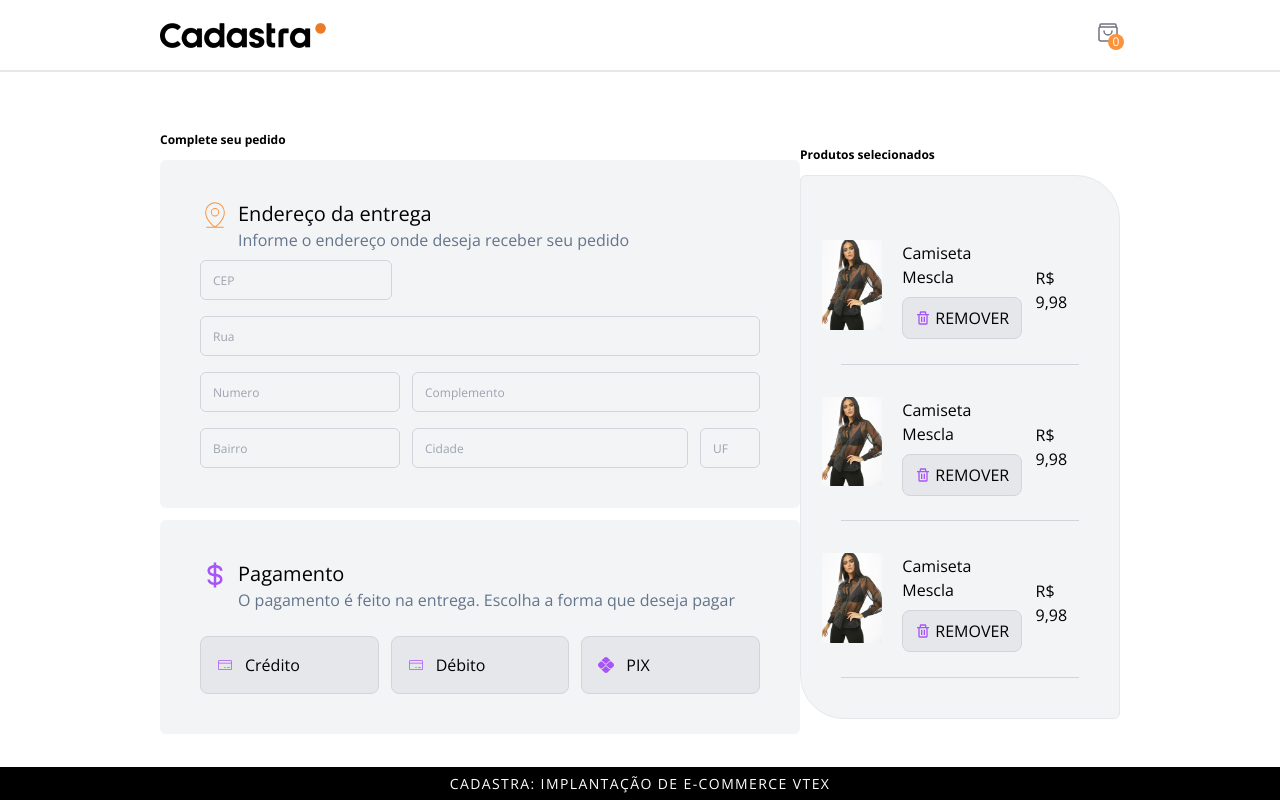
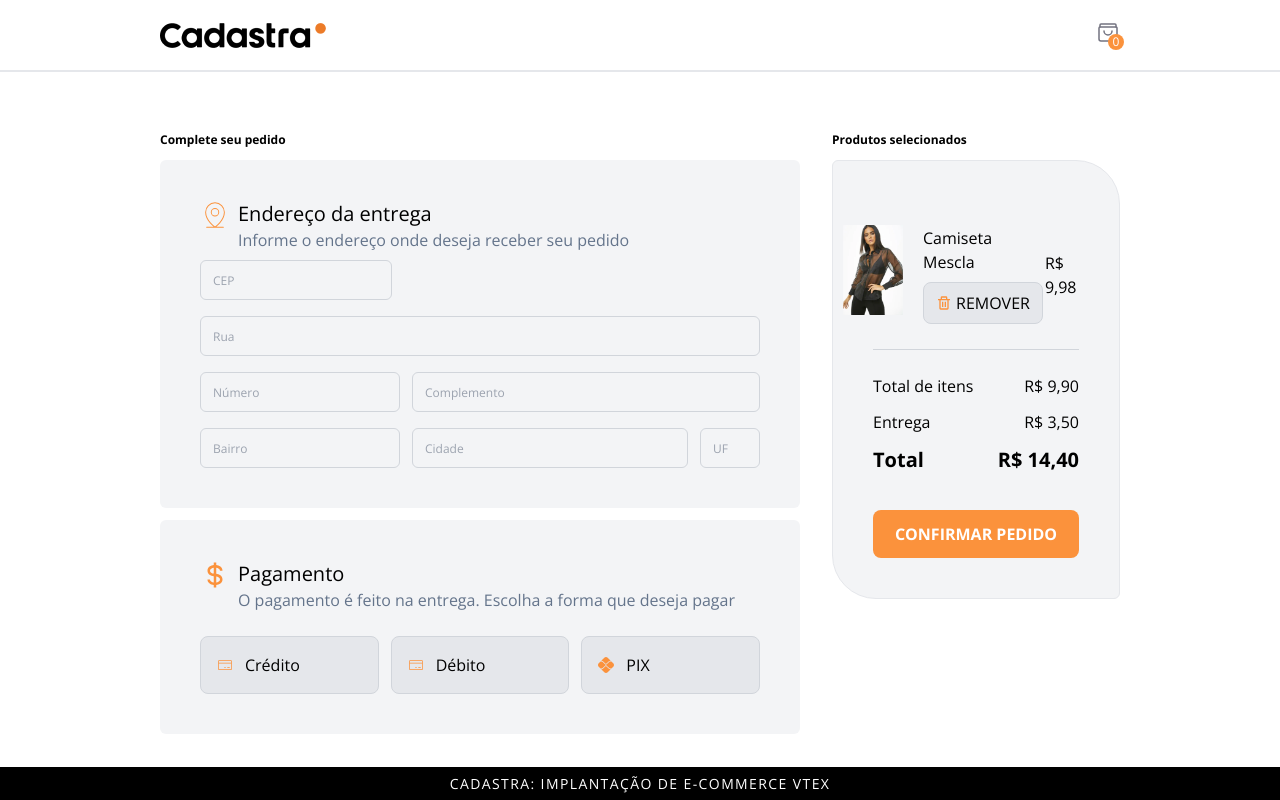
Before and after one commit to Wesley-Medeiros/Ecommerce, a Next.js app: page /form in a window 1280 px wide. Built offline with nearby package versions, Linux system fonts and the light colour scheme.

Commit message:
feat: finalização da page de pedidos

```diff
--- a/src/app/form/components/address-form.tsx
+++ b/src/app/form/components/address-form.tsx
@@ -2,10 +2,10 @@ import { Input } from "@/components/input";
 
 export function AddressForm() {
     return (
-        <div className="w-full grid grid-cols-[12.5rem_17.25rem_3.75rem] gap-x-3 gap-y-4 grid-flow-dense">
+        <div className="w-full grid grid-cols-[12.5rem_17.25rem_3.75rem] gap-x-3 gap-y-4 grid-flow-dense flex-1">
             <Input placeholder="CEP" type="number" className="h-10 rounded-md bg-gray-100 border-gray-300 border transition-colors duration-400 text-xs px-3 focus:border-orange-400 outline-none col-span-3 max-w-48" />
             <Input placeholder="Rua" type="street" className=" h-10 rounded-md bg-gray-100 border-gray-300 border transition-colors duration-400 text-xs px-3 focus:border-orange-400 outline-none col-span-3" />
-            <Input placeholder="Numero" type="number" />
+            <Input placeholder="Número" type="number" />
             <Input placeholder="Complemento" type="complement" className="h-10 rounded-md bg-gray-100 border-gray-300 border transition-colors duration-400 text-xs px-3 focus:border-orange-400 outline-none col-span-2" />
             <Input placeholder="Bairro" />
             <Input placeholder="Cidade" />
--- a/src/app/form/components/completeOrderForm.tsx
+++ b/src/app/form/components/completeOrderForm.tsx
@@ -6,7 +6,7 @@ import { PaymentMethodOptions } from "./payment-method-options";
 
 export function CompleteOrderForm() {
     return (
-        <div className="flex flex-col gap-3 w-[640px]">
+        <div className="flex flex-col gap-3 w-[640px] flex-1">
             <p className="font-bold text-xs">Complete seu pedido</p>
 
             <div className="space-y-3">
@@ -24,7 +24,7 @@ export function CompleteOrderForm() {
 
                 <div className="w-full bg-gray-100 rounded-md p-10 flex flex-col gap-2">
                     <div className="flex gap-2">
-                        <BiDollar size={30} className="text-purple-500" />
+                        <BiDollar size={30} className="text-orange-400" />
                         <div>
                             <p className="text-xl">Pagamento</p>
                             <p className="text-slate-500">O pagamento é feito na entrega. Escolha a forma que deseja pagar</p>
--- /dev/null
+++ b/src/app/form/components/confirmation-order.tsx
@@ -0,0 +1,24 @@
+export function ConfirmationOrder() {
+    return (
+        <div className="flex flex-col gap-3 space-y-6">
+            <div className="space-y-3">
+                <div className="flex items-center justify-between">
+                    <p className="">Total de itens</p>
+                    <p>R$ 9,90</p>
+                </div>
+                <div className="flex items-center justify-between">
+                    <p className="">Entrega</p>
+                    <p>R$ 3,50</p>
+                </div>
+                <div className="flex items-center justify-between">
+                    <p className="font-bold text-xl">Total</p>
+                    <p className="font-bold text-xl">R$ 14,40</p>
+                </div>
+            </div>
+
+            <button className="bg-orange-400 flex items-center justify-center py-3 w-full rounded-lg text-white font-bold transition duration-300 ease-in-out hover:bg-orange-500">
+                CONFIRMAR PEDIDO
+            </button>
+        </div>
+    );
+}
--- a/src/app/form/components/payment-method-options.tsx
+++ b/src/app/form/components/payment-method-options.tsx
@@ -3,15 +3,15 @@ import { PiCreditCardLight } from "react-icons/pi";
 
 export function PaymentMethodOptions() {
     return(
-        <div className="grid grid-cols-3 gap-3 mt-4">
+        <div className="grid grid-cols-3 gap-3 mt-4 flex-1">
             <button className="flex items-center justify-start gap-3 border border-gray-300 p-4 rounded-lg bg-gray-200 hover:bg-gray-300 hover:border-gray-400 transition-colors">
-                <PiCreditCardLight size={16} className="text-purple-500" /> Crédito
+                <PiCreditCardLight size={16} className="text-orange-400" /> Crédito
             </button>
             <button className="flex items-center justify-start gap-3 border border-gray-300 p-4 rounded-lg bg-gray-200 hover:bg-gray-300 hover:border-gray-400 transition-colors">
-                <PiCreditCardLight size={16} className="text-purple-500" /> Débito
+                <PiCreditCardLight size={16} className="text-orange-400" /> Débito
             </button>
             <button className="flex items-center justify-start gap-3 border border-gray-300 p-4 rounded-lg bg-gray-200 hover:bg-gray-300 hover:border-gray-400 transition-colors">
-                <FaPix size={16} className="text-purple-500" /> PIX
+                <FaPix size={16} className="text-orange-400" /> PIX
             </button>
         </div>
     );
--- a/src/app/form/components/product-card-cart.tsx
+++ b/src/app/form/components/product-card-cart.tsx
@@ -17,7 +17,7 @@ export function ProductCardCart() {
                 <div className='space-y-2'>
                     <p>Camiseta Mescla</p>
                     <button className='flex items-center justify-start gap-1 border border-gray-300 px-3 py-2 rounded-lg bg-gray-200 hover:bg-gray-300 hover:border-gray-400 transition-colors'>
-                        <BiTrash className="text-purple-500" size={16} />
+                        <BiTrash className="text-orange-400" size={16} />
                         REMOVER
                     </button>
                 </div>
--- a/src/app/form/components/selected-products.tsx
+++ b/src/app/form/components/selected-products.tsx
@@ -1,13 +1,14 @@
+import { ConfirmationOrder } from "./confirmation-order";
 import { ProductCardCart } from "./product-card-cart";
 
 export function SelectedProducts() {
     return(
-        <div className="flex flex-col gap-3">
+        <div className="flex flex-col gap-3 flex-1 mb-auto">
             <p className="font-bold text-xs">Produtos selecionados</p>
-            <div className="w-full bg-gray-100 rounded-md p-10 flex flex-col gap-2 border custom-border-radius">
+            <div className="w-full bg-gray-100 rounded-md p-10 flex flex-col gap-2 border custom-border-radius space-y-4">
                 <ProductCardCart />
-                <ProductCardCart />
-                <ProductCardCart />
+
+                <ConfirmationOrder />
             </div>
         </div>
     )
--- a/src/app/form/page.tsx
+++ b/src/app/form/page.tsx
@@ -3,7 +3,7 @@ import { SelectedProducts } from "./components/selected-products";
 
 export default function FormPage() {
     return (
-        <form className="flex items-center justify-between px-40 py-5 mt-10">
+        <form className="flex items-center justify-between px-40 py-5 mt-10 gap-8">
             <CompleteOrderForm />
             <SelectedProducts />
         </form>
```
